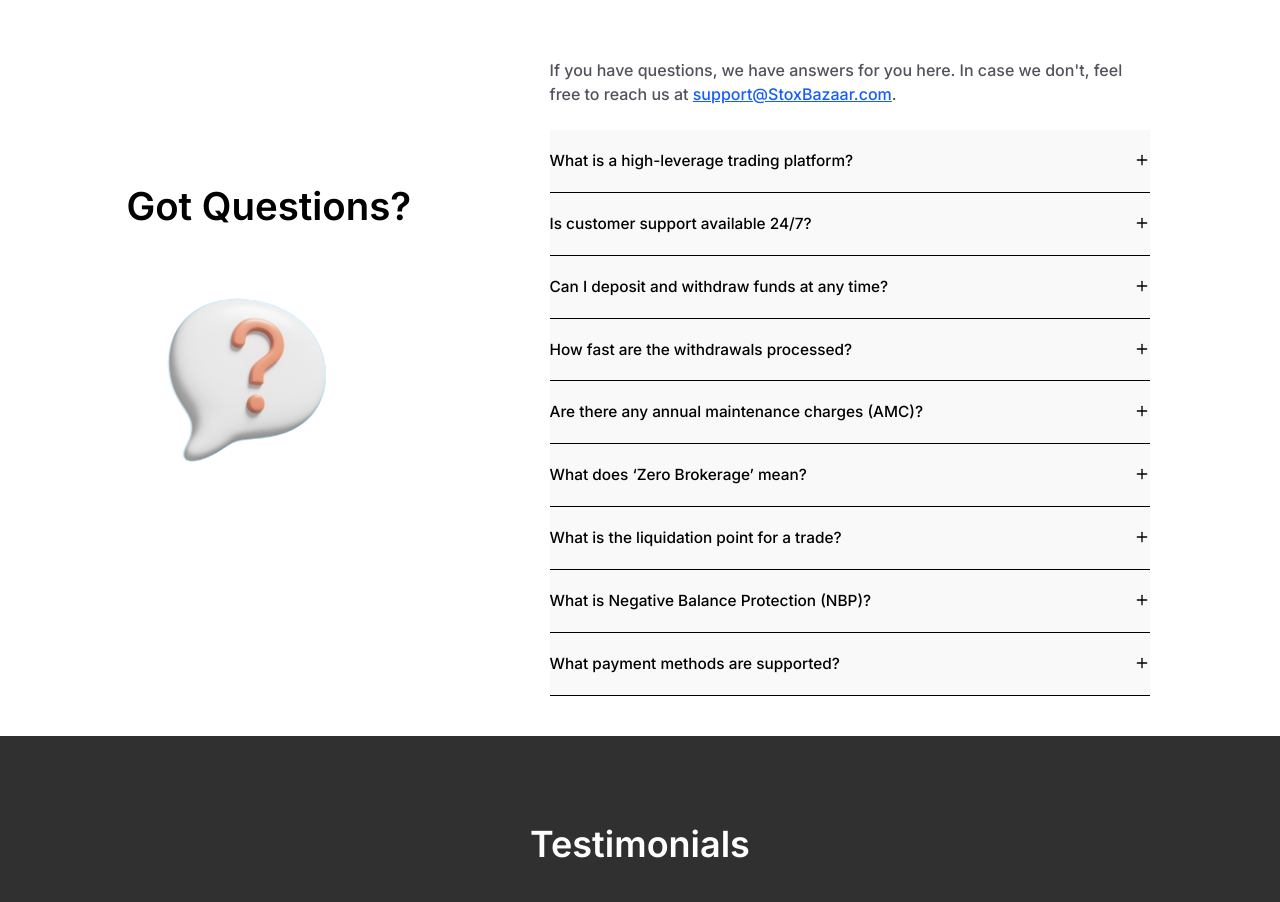
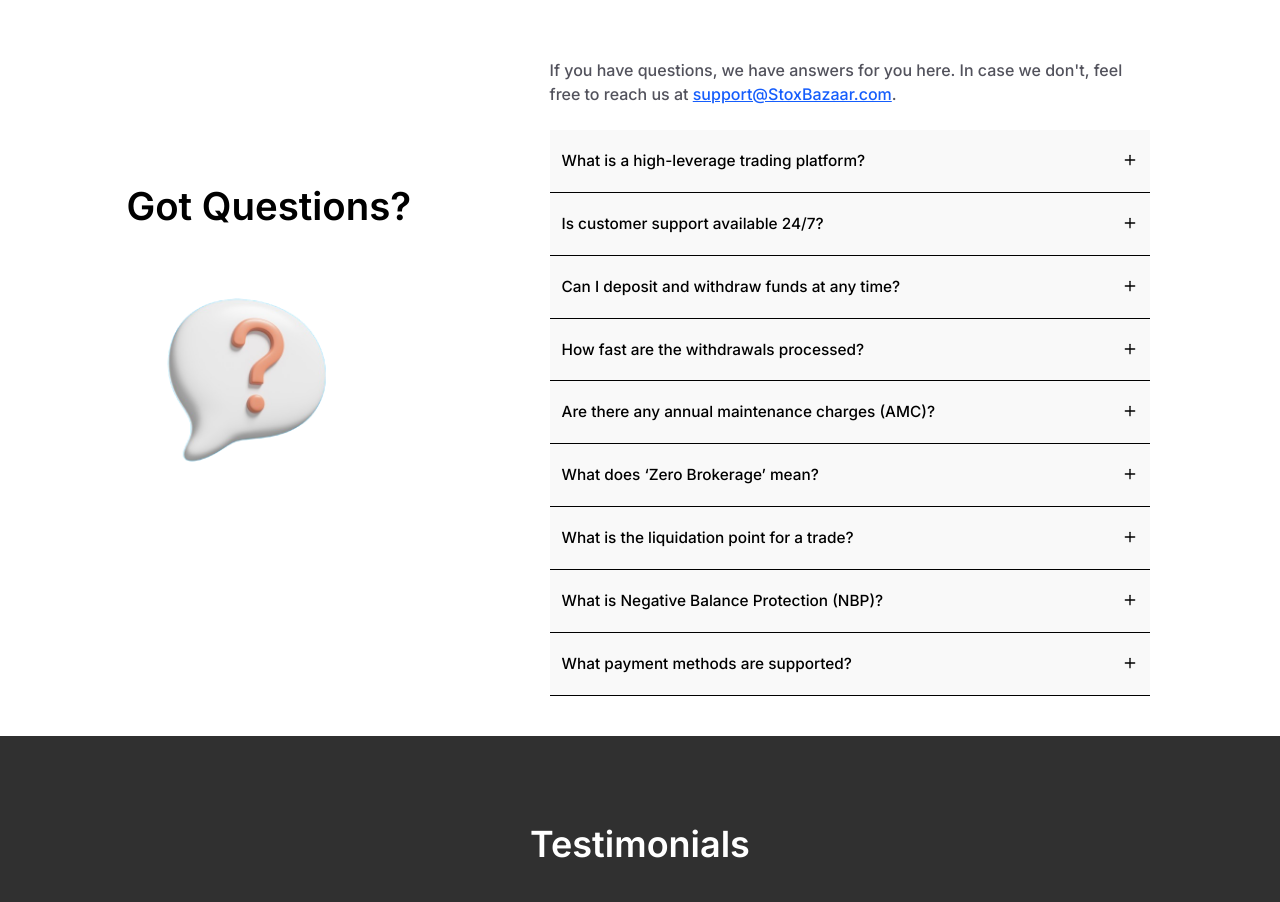
Before and after one commit to RISHIRAJ-BHATTACHARJEE/stoxbazzar, a React (Vite) app: page / in a window 1280 px wide. Shown: the part 3920-4822 px from the top of the page. Built offline with nearby package versions, Linux system fonts and the light colour scheme.

Commit message:
Fix: FAQ Section

```diff
--- a/src/components/ui/accordion.jsx
+++ b/src/components/ui/accordion.jsx
@@ -32,7 +32,7 @@ function AccordionTrigger({
       <AccordionPrimitive.Trigger
         data-slot="accordion-trigger"
         className={cn(
-          "lg:text-[1.2vw] border-b border-black flex flex-1 items-start justify-between gap-4 rounded-md lg:rounded-none py-4 lg:px-0 lg:py-5 text-left text-sm font-medium transition-all outline-none disabled:pointer-events-none disabled:opacity-50 [&[data-state=open]>svg]:rotate-45",
+          "lg:text-[1.2vw] border-b border-black flex  flex-1 items-start justify-between gap-4 rounded-md lg:rounded-none py-4 lg:px-3 lg:py-5 text-left text-sm font-medium transition-all outline-none disabled:pointer-events-none disabled:opacity-50 [&[data-state=open]>svg]:rotate-45",
           className
         )}
         {...props}>
```
